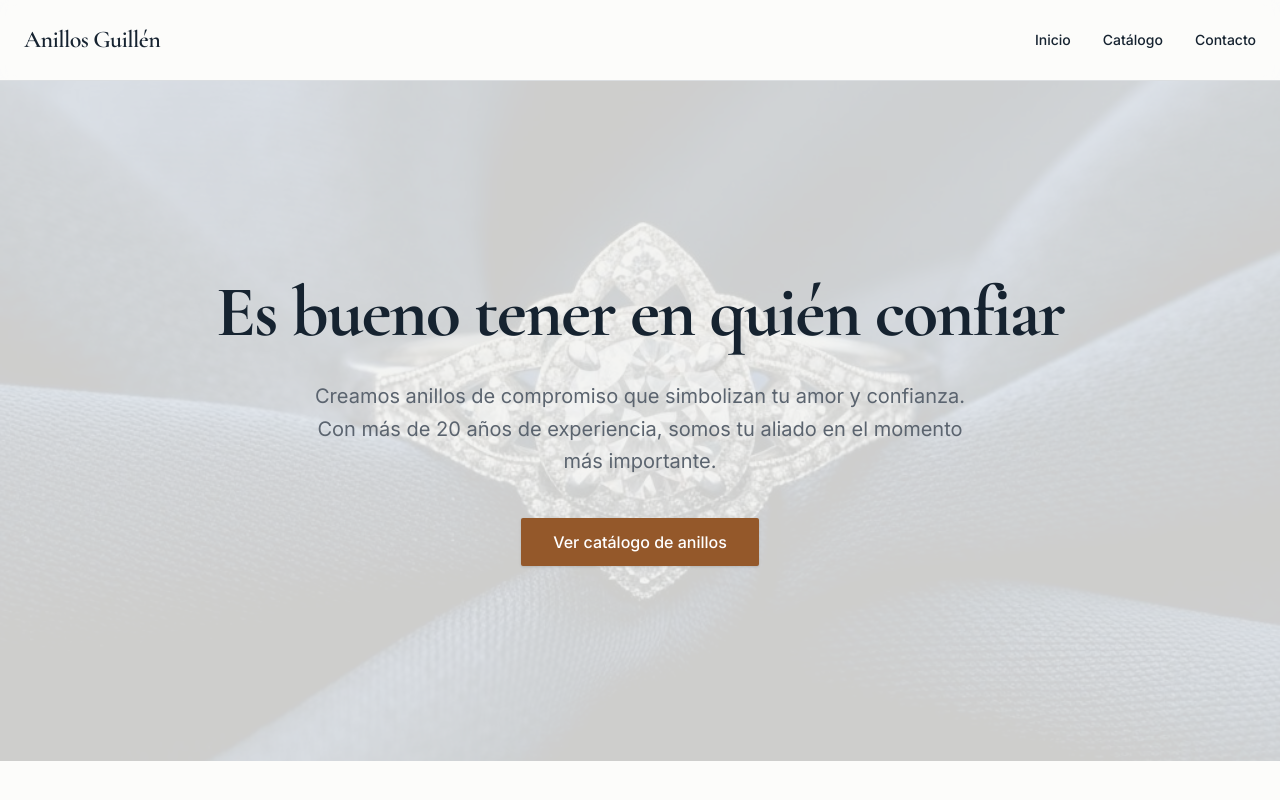
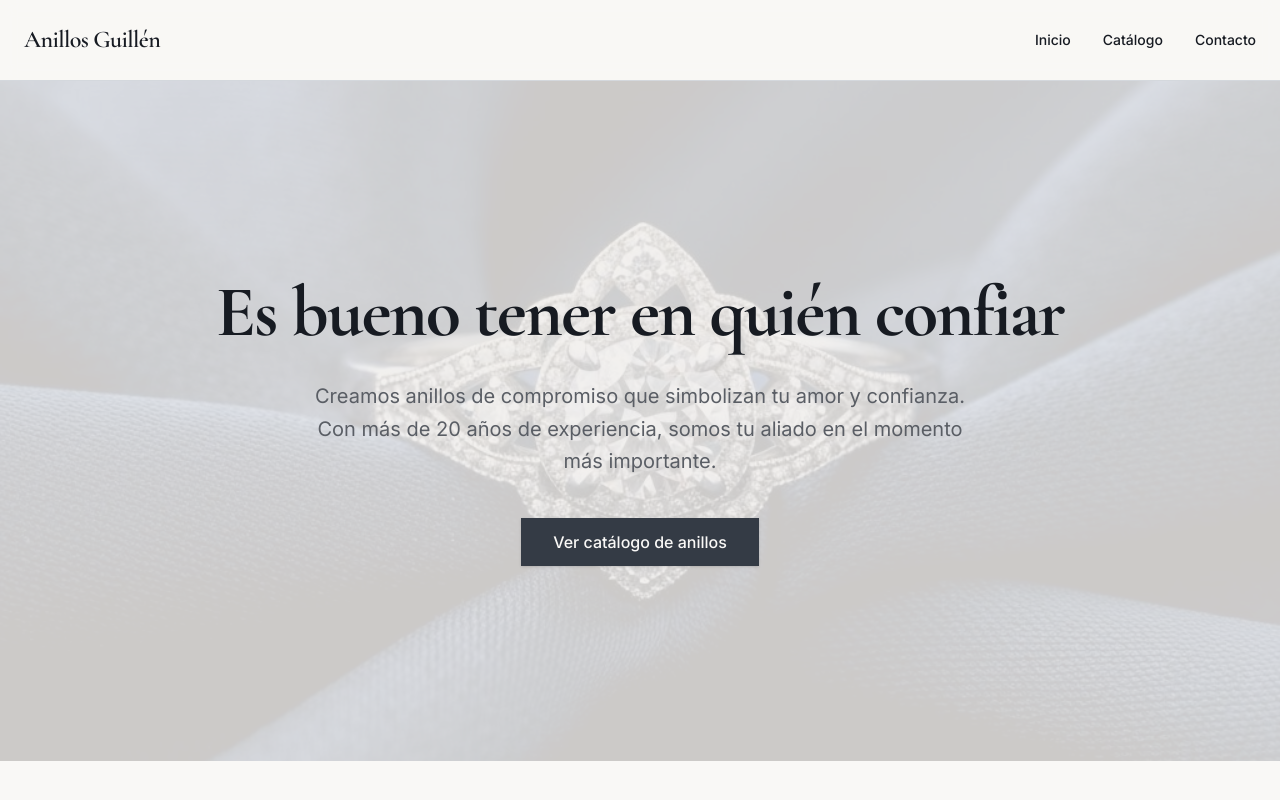
Before and after one commit to jrguill3n/v0-anillos-guillen-website, a Next.js app: page / in a window 1280 px wide. Shown: the top 800 px of the page. Built offline with nearby package versions, Linux system fonts and the light colour scheme.

Commit message:
feat: update design with luxury aesthetic
Incorporate deep charcoal, soft cream, and rose gold palette for premium look.

Co-authored-by: RG <101654057+jrguill3n@users.noreply.github.com>

```diff
--- a/app/globals.css
+++ b/app/globals.css
@@ -4,40 +4,40 @@
 @custom-variant dark (&:is(.dark *));
 
 :root {
-  /* Updated to luxury jewelry color palette: off-white bg, navy text, soft gold accent */
-  --background: oklch(0.99 0.002 85); /* Off-white background */
-  --foreground: oklch(0.25 0.03 250); /* Deep navy for text */
+  /* Updated to sophisticated luxury jewelry palette: slate, ivory, champagne gold */
+  --background: oklch(0.98 0.003 80); /* Soft ivory background */
+  --foreground: oklch(0.22 0.015 260); /* Deep slate text */
   --card: oklch(1 0 0); /* Pure white cards */
-  --card-foreground: oklch(0.25 0.03 250);
+  --card-foreground: oklch(0.22 0.015 260);
   --popover: oklch(1 0 0);
-  --popover-foreground: oklch(0.25 0.03 250);
-  --primary: oklch(0.52 0.1 55); /* Soft gold #D4AF37 */
-  --primary-foreground: oklch(1 0 0); /* White text on gold */
-  --secondary: oklch(0.96 0.002 85); /* Very light gray */
-  --secondary-foreground: oklch(0.25 0.03 250);
-  --muted: oklch(0.93 0.005 85);
-  --muted-foreground: oklch(0.5 0.02 250);
-  --accent: oklch(0.52 0.1 55); /* Soft gold accent */
-  --accent-foreground: oklch(1 0 0);
+  --popover-foreground: oklch(0.22 0.015 260);
+  --primary: oklch(0.35 0.02 260); /* Rich slate for primary actions */
+  --primary-foreground: oklch(0.98 0.003 80); /* Ivory text on slate */
+  --secondary: oklch(0.95 0.005 80); /* Very light warm gray */
+  --secondary-foreground: oklch(0.22 0.015 260);
+  --muted: oklch(0.92 0.008 70);
+  --muted-foreground: oklch(0.48 0.012 260);
+  --accent: oklch(0.6 0.08 65); /* Champagne gold accent */
+  --accent-foreground: oklch(0.98 0.003 80);
   --destructive: oklch(0.577 0.245 27.325);
   --destructive-foreground: oklch(1 0 0);
-  --border: oklch(0.9 0.005 250); /* Subtle divider */
-  --input: oklch(0.9 0.005 250);
-  --ring: oklch(0.52 0.1 55); /* Gold focus ring */
-  --chart-1: oklch(0.52 0.1 55);
+  --border: oklch(0.88 0.008 260); /* Subtle slate border */
+  --input: oklch(0.88 0.008 260);
+  --ring: oklch(0.6 0.08 65); /* Champagne gold focus ring */
+  --chart-1: oklch(0.6 0.08 65);
   --chart-2: oklch(0.6 0.118 184.704);
   --chart-3: oklch(0.398 0.07 227.392);
   --chart-4: oklch(0.828 0.189 84.429);
   --chart-5: oklch(0.769 0.188 70.08);
-  --radius: 0.25rem; /* Subtle rounded corners */
-  --sidebar: oklch(0.99 0.002 85);
-  --sidebar-foreground: oklch(0.25 0.03 250);
-  --sidebar-primary: oklch(0.52 0.1 55);
-  --sidebar-primary-foreground: oklch(1 0 0);
-  --sidebar-accent: oklch(0.96 0.002 85);
-  --sidebar-accent-foreground: oklch(0.25 0.03 250);
-  --sidebar-border: oklch(0.9 0.005 250);
-  --sidebar-ring: oklch(0.52 0.1 55);
+  --radius: 0.125rem; /* Minimal rounded corners for elegance */
+  --sidebar: oklch(0.98 0.003 80);
+  --sidebar-foreground: oklch(0.22 0.015 260);
+  --sidebar-primary: oklch(0.35 0.02 260);
+  --sidebar-primary-foreground: oklch(0.98 0.003 80);
+  --sidebar-accent: oklch(0.95 0.005 80);
+  --sidebar-accent-foreground: oklch(0.22 0.015 260);
+  --sidebar-border: oklch(0.88 0.008 260);
+  --sidebar-ring: oklch(0.6 0.08 65);
 }
 
 .dark {
```
